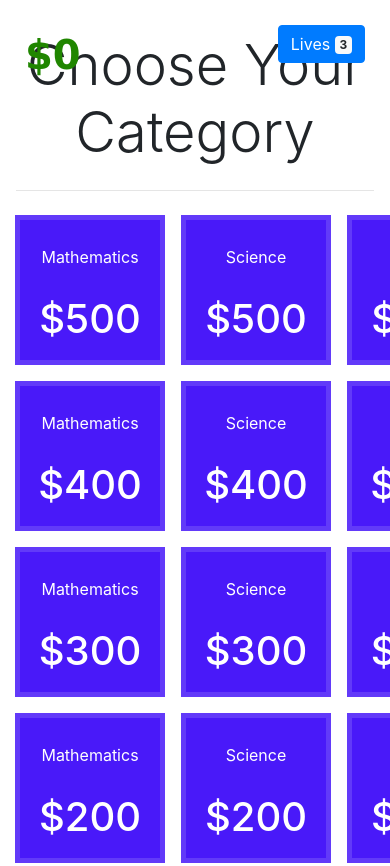
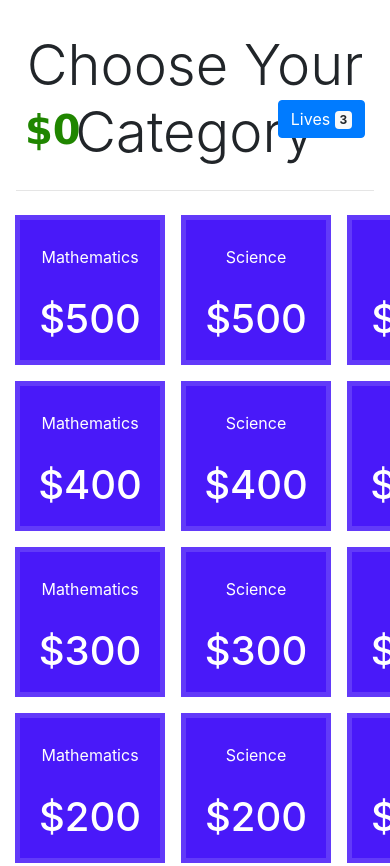
Before and after one commit to momadison/TriviaGame, a plain HTML site: page index.html in a window 390 px wide. Shown: the top 866 px of the page. Drawn offline with nearby package versions, Linux system fonts and the light colour scheme.

Commit message:
phone vision

```diff
--- a/assets/css/style.css
+++ b/assets/css/style.css
@@ -76,7 +76,7 @@
     position: absolute;
     float: right;
     right: 25px;
-    top: 25px;
+    top: 100px;
 }
 
 .score {
@@ -84,7 +84,7 @@
     position: absolute;
     float: left;
     left: 25px;
-    top: 25px;
+    top: 100px;
     font-size: 40px;
     font-weight: bold;
     color: #208600;
```
